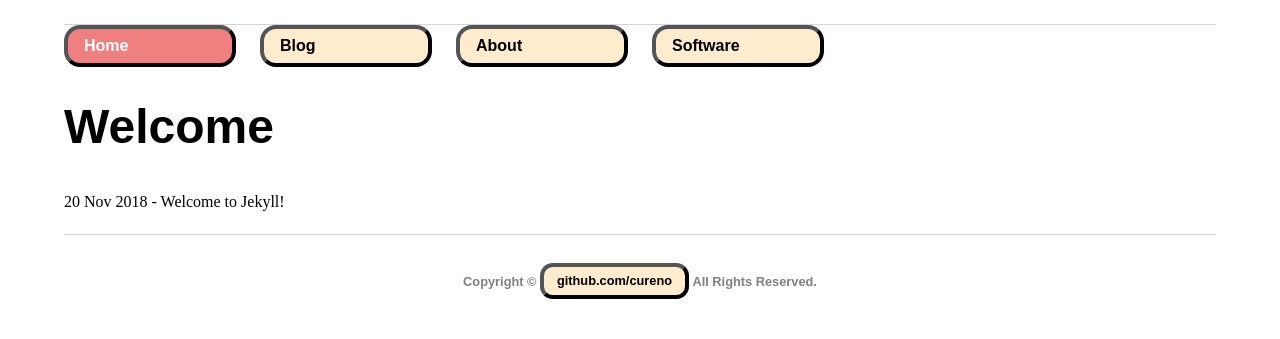
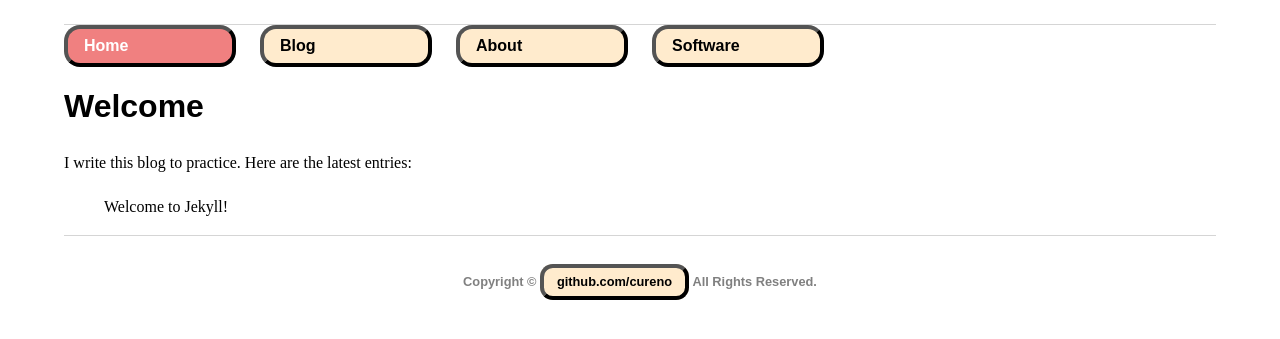
Before and after one commit to Cureno/cureno.github.io, a Jekyll site: the page built from index.html, in a window 1280 px wide. Shown: the top 339 px of the page. Built offline with Jekyll 4.4.1, drawn with Linux system fonts in a browser that asks for light colours.

Commit message:
Enhance look and feel

```diff
--- a/assets/css/main.css
+++ b/assets/css/main.css
@@ -34,14 +34,19 @@ a {
     color: black;
 }
 
+a:hover {
+    text-decoration: underline;
+}
 
-a.current-page-link {
+
+.current-page-link {
     color: rgb(255, 255, 255);
     background-color: lightcoral;
 }
 
+
+
 h1 {
-    font-size: 3em;
     font-family: Arial, sans-serif;
 }
 
@@ -51,6 +56,11 @@ p {
 
 .copyright {
     color: grey;
+}
+
+ul li {
+    line-height: 1.5em;
+    list-style: none;
 }
 
 footer {
--- a/index.html
+++ b/index.html
@@ -3,9 +3,15 @@ layout: default
 title: Home
 active: home
 ---
-<h1>
-  Welcome
-</h1>
-{% for post in site.posts %}
-  <p><a href="{{ post.url }}">{{ post.date | date_to_string }} - {{ post.title }}</a></p>
-{% endfor %}
+
+<h1>Welcome</h1>
+<p>I write this blog to practice. Here are the latest entries:</p>
+<ul>
+    {% for post in site.posts %}
+    <li>
+        <a href="{{ post.url }}">
+            {{ post.title }}
+        </a>
+    </li>
+    {% endfor %}
+</ul>
```
